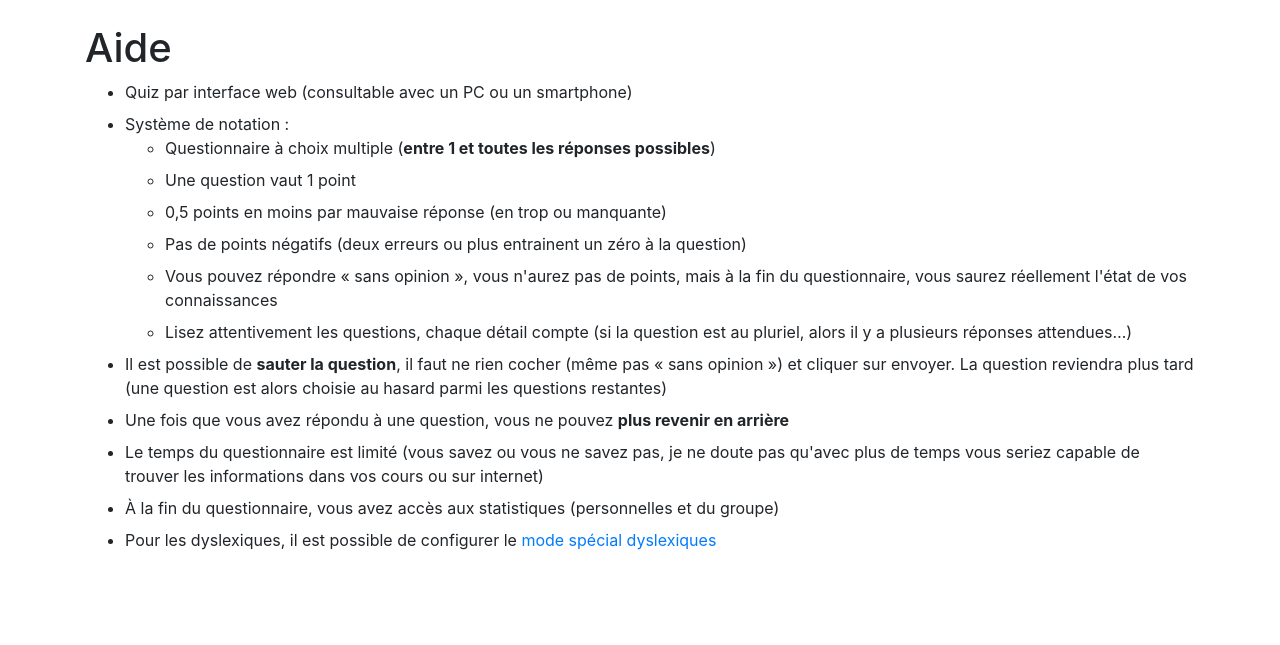
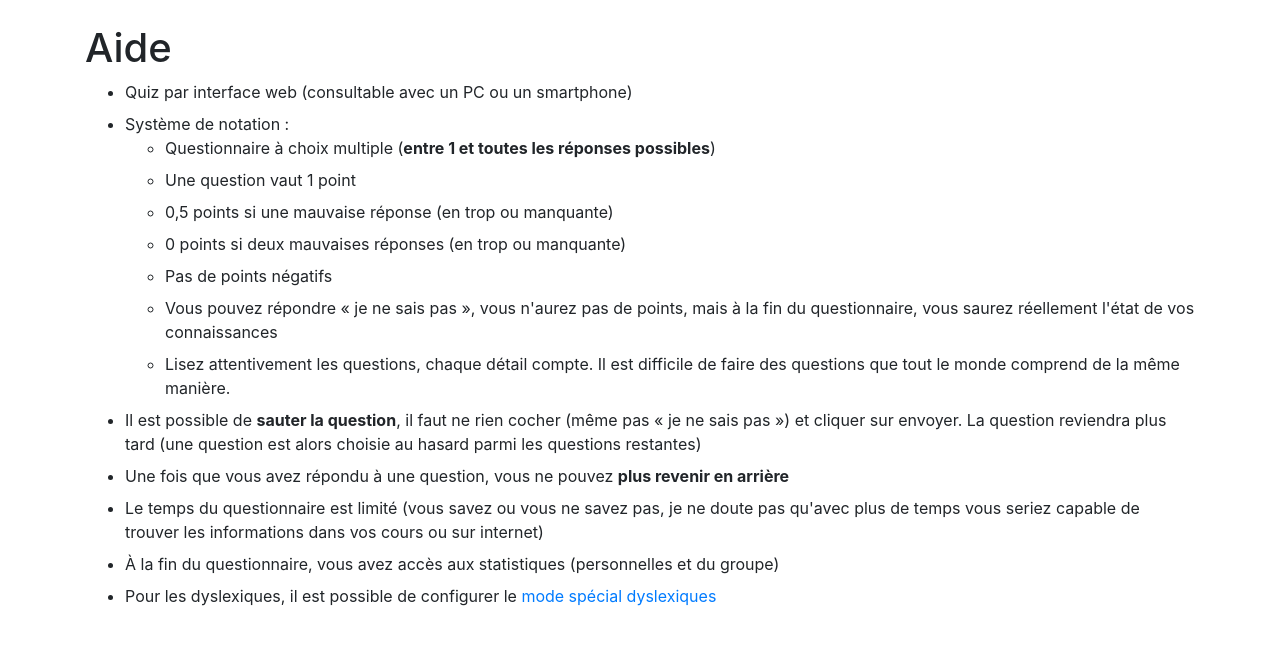
Before and after one commit to vpoulailleau/pyquizz, a Django app: page /quiz/aide/ in a window 1280 px wide. Shown: the part 56-701 px from the top of the page. Run offline with Django 3.2, Linux system fonts and the light colour scheme; some libraries are stand-ins or nearby versions.

Commit message:
improve help

```diff
--- a/pyquizz/quizz/templates/quizz/help.html
+++ b/pyquizz/quizz/templates/quizz/help.html
@@ -28,18 +28,19 @@
                                 Questionnaire à choix multiple (<strong>entre 1 et toutes les réponses possibles</strong>)
                             </li>
                             <li class="mb-2">Une question vaut 1 point</li>
-                            <li class="mb-2">0,5 points en moins par mauvaise réponse (en trop ou manquante)</li>
-                            <li class="mb-2">Pas de points négatifs (deux erreurs ou plus entrainent un zéro à la question)</li>
+                            <li class="mb-2">0,5 points si une mauvaise réponse (en trop ou manquante)</li>
+                            <li class="mb-2">0 points si deux mauvaises réponses (en trop ou manquante)</li>
+                            <li class="mb-2">Pas de points négatifs</li>
                             <li class="mb-2">
-                                Vous pouvez répondre « sans opinion », vous n'aurez pas de points, mais à la fin du questionnaire, vous saurez réellement l'état de vos connaissances
+                                Vous pouvez répondre « je ne sais pas », vous n'aurez pas de points, mais à la fin du questionnaire, vous saurez réellement l'état de vos connaissances
                             </li>
                             <li class="mb-2">
-                                Lisez attentivement les questions, chaque détail compte (si la question est au pluriel, alors il y a plusieurs réponses attendues…)
+                                Lisez attentivement les questions, chaque détail compte. Il est difficile de faire des questions que tout le monde comprend de la même manière.
                             </li>
                         </ul>
                     </li>
                     <li class="mb-2">
-                        Il est possible de <strong>sauter la question</strong>, il faut ne rien cocher (même pas « sans opinion ») et cliquer sur envoyer. La question reviendra plus tard (une question est alors choisie au hasard parmi les questions restantes)
+                        Il est possible de <strong>sauter la question</strong>, il faut ne rien cocher (même pas « je ne sais pas ») et cliquer sur envoyer. La question reviendra plus tard (une question est alors choisie au hasard parmi les questions restantes)
                     </li>
                     <li class="mb-2">
                         Une fois que vous avez répondu à une question, vous ne pouvez <strong>plus revenir en arrière</strong>
```
